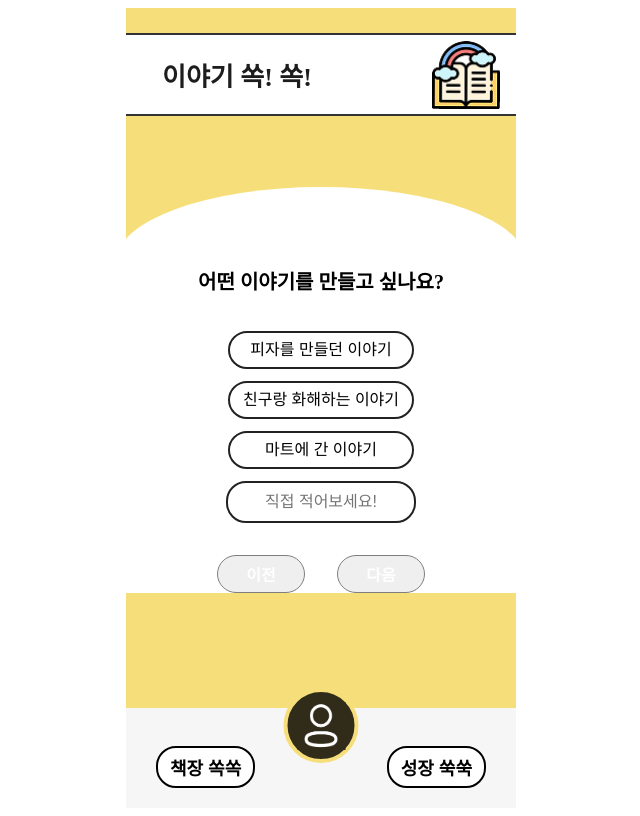
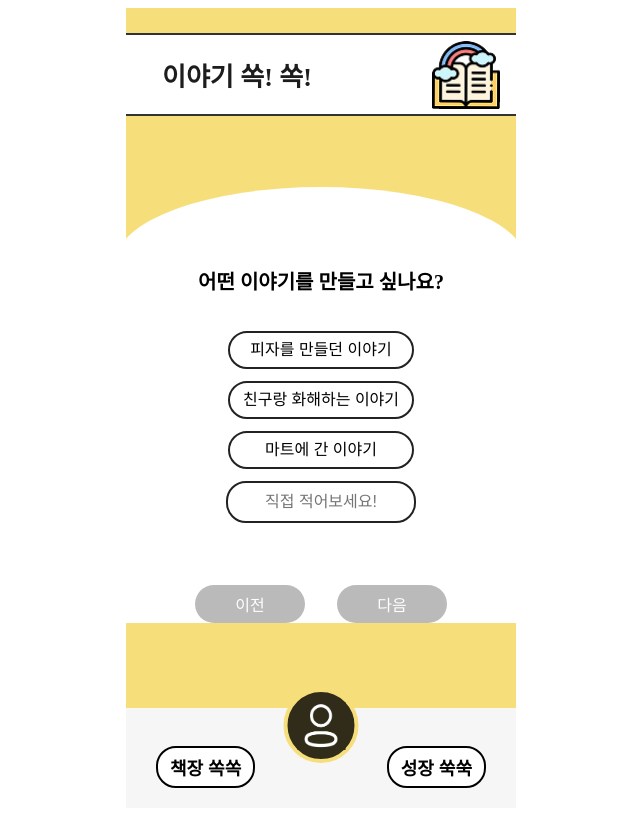
Before and after one commit to sanghuniolsida/frontend, a React (Create React App) app: page /question in a window 1280 px wide. Shown: the whole page, without its empty margins (319-959 px from the left). Built offline with nearby package versions, Linux system fonts and the light colour scheme; a web font is replaced by a local one.

Commit message:
css 수정

```diff
--- a/src/pages/QuestionSection/QuestionSection.css
+++ b/src/pages/QuestionSection/QuestionSection.css
@@ -148,32 +148,30 @@
 }
 
 .prev-btn {
-  width: 88px;
+  width: 110px;
   height: 38px;
   border-radius: 40px;
-  background: #e0e0e0;
+  background: #787878;
   color: #fff;
   font-size: 16px;
-  font-weight: bold;
   border: none;
   cursor: pointer;
   margin-right: 20px;
-  border: 1.5px solid black;
   z-index: 1;
+  margin-top: 30px;
 }
 
 .next-btn {
-  width: 88px;
+  width: 110px;
   height: 38px;
   border-radius: 40px;
-  background: #e0e0e0;
+  background: #787878;
   color: #fff;
   font-size: 16px;
-  font-weight: bold;
   border: none;
   cursor: pointer;
-  border: 1.5px solid black;
   z-index: 1;
+  margin-top: 30px;
 }
 
 
```
